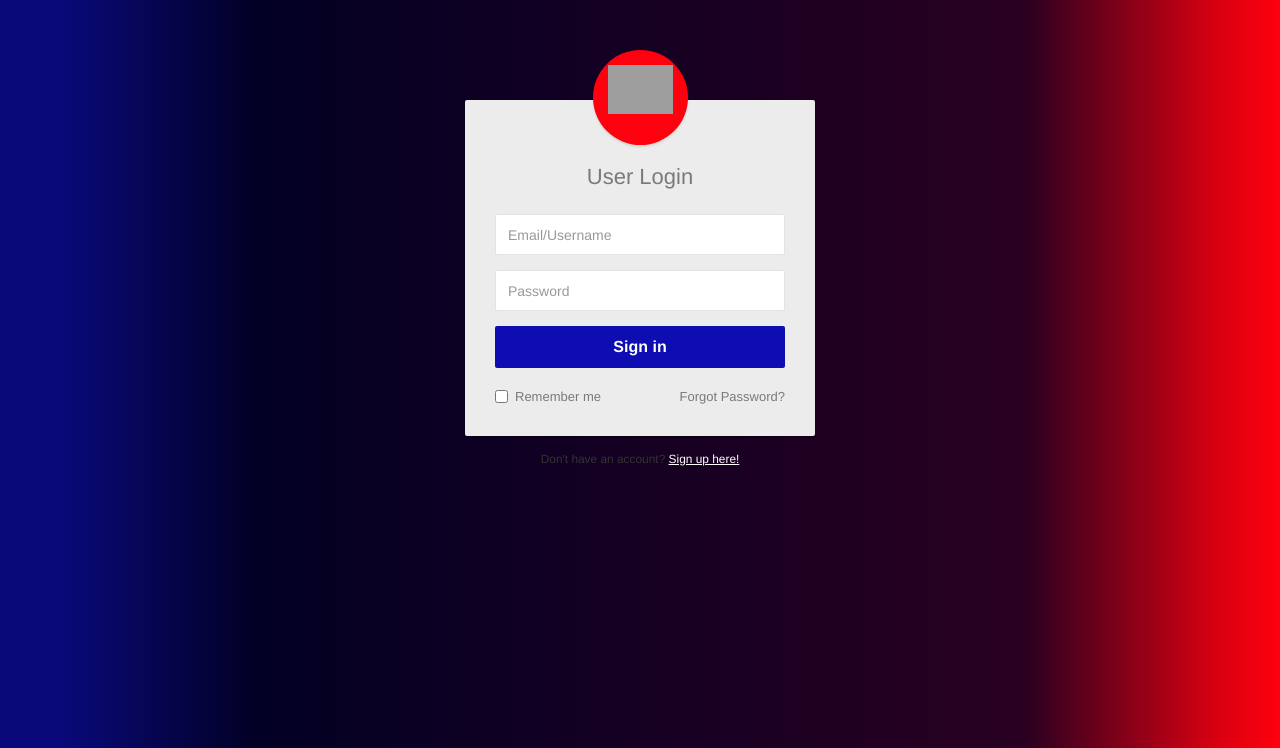
After one commit to charlitoro/php-nginx-container, a PHP site: page /pages/login.php in a window 1280 px wide. The commit adds this page. Shown: the top 748 px of the page. Run offline with PHP 8.4, Linux system fonts and the light colour scheme; grey boxes are pictures that could not be loaded.

Commit message:
created signup, login and logout

```diff
--- /dev/null
+++ b/src/pages/login.php
@@ -0,0 +1,50 @@
+<?php
+    session_start();
+?>
+
+<!DOCTYPE html>
+<html lang="en">
+    <head>
+        <meta charset="utf-8">
+        <meta http-equiv="X-UA-Compatible" content="IE=edge">
+        <title>Sign In</title>
+
+        <link rel="stylesheet" href="https://maxcdn.bootstrapcdn.com/bootstrap/3.3.7/css/bootstrap.min.css">
+        <link rel="stylesheet" href="https://maxcdn.bootstrapcdn.com/font-awesome/4.7.0/css/font-awesome.min.css">
+        <script src="https://ajax.googleapis.com/ajax/libs/jquery/1.12.4/jquery.min.js"></script>
+        <script src="https://maxcdn.bootstrapcdn.com/bootstrap/3.3.7/js/bootstrap.min.js"></script>
+
+        <!-- import css styles -->
+        <link rel="stylesheet" href="../styles/login.css">
+        <style>
+            body {
+                background: rgb(9,9,121);
+                background: linear-gradient(90deg, rgba(9,9,121,1) 0%, rgba(9,9,121,1) 5%, rgba(2,0,36,1) 20%, rgba(41,0,33,1) 80%, rgba(216,0,17,1) 95%, rgba(255,0,14,1) 100%);
+            }
+        </style>
+    </head>
+    <body class="body">
+        <div class="login-form">
+            <form id="sign-in-form" action="../plugins/user-login.php" method="POST">
+                <div class="avatar">
+                    <img src="https://img.icons8.com/ios-glyphs/90/000000/user--v1.png"/>
+                </div>
+                <h2 class="text-center">User Login</h2>
+                <div class="form-group">
+                    <input type="test" class="form-control" name="user" placeholder="Email/Username" required="required">
+                </div>
+                <div class="form-group">
+                    <input type="password" class="form-control" name="password" placeholder="Password" required="required">
+                </div>
+                <div class="form-group">
+                    <button type="submit" name="login-submit" class="btn btn-primary btn-lg btn-block">Sign in</button>
+                </div>
+                <div class="clearfix">
+                    <label class="pull-left checkbox-inline"><input type="checkbox"> Remember me</label>
+                    <a href="#" class="pull-right">Forgot Password?</a>
+                </div>
+            </form>
+            <p class="text-center small">Don't have an account? <a href="signup.php">Sign up here!</a></p>
+        </div>
+    </body>
+</html>
--- /dev/null
+++ b/src/styles/login.css
@@ -0,0 +1,76 @@
+.form-control {
+    min-height: 41px;
+    background: #fff;
+    box-shadow: none !important;
+    border-color: #e3e3e3;
+}
+.form-control:focus {
+    border-color: #70c5c0;
+}
+.form-control, .btn {
+    border-radius: 2px;
+}
+.login-form {
+    width: 350px;
+    margin: 0 auto;
+    padding: 100px 0 30px;
+}
+.login-form form {
+    color: #7a7a7a;
+    border-radius: 2px;
+    margin-bottom: 15px;
+    font-size: 13px;
+    background: #ececec;
+    box-shadow: 0px 2px 2px rgba(0, 0, 0, 0.3);
+    padding: 30px;
+    position: relative;
+}
+.login-form h2 {
+    font-size: 22px;
+    margin: 35px 0 25px;
+}
+.login-form .avatar {
+    position: absolute;
+    margin: 0 auto;
+    left: 0;
+    right: 0;
+    top: -50px;
+    width: 95px;
+    height: 95px;
+    border-radius: 50%;
+    z-index: 9;
+    background: #ff000e;
+    padding: 15px;
+    box-shadow: 0px 2px 2px rgba(0, 0, 0, 0.1);
+}
+.login-form .avatar img {
+    width: 100%;
+}
+.login-form input[type="checkbox"] {
+    margin-top: 2px;
+}
+.login-form .btn {
+    font-size: 16px;
+    font-weight: bold;
+    background: #0D0DB1;
+    border: none;
+    margin-bottom: 20px;
+}
+.login-form .btn:hover, .login-form .btn:focus {
+    background: #090979;
+    outline: none !important;
+}
+.login-form a {
+    color: #fff;
+    text-decoration: underline;
+}
+.login-form a:hover {
+    text-decoration: none;
+}
+.login-form form a {
+    color: #7a7a7a;
+    text-decoration: none;
+}
+.login-form form a:hover {
+    text-decoration: underline;
+}
```
Also changed, not shown: src/index.js (+8 -5 lines), src/index.php (renamed from src/index.html, +30 -2 lines), src/pages/signup.php (added, +48 -0 lines), src/plugins/user-login.php (added, +41 -0 lines), src/plugins/user-logout.php (added, +7 -0 lines), src/plugins/user-register.php (added, +43 -0 lines), src/plugins/carts-add.php (renamed from src/carts-add.php), src/plugins/carts-list.php (renamed from src/carts-list.php), src/plugins/connection.php (renamed from src/connection.php).
